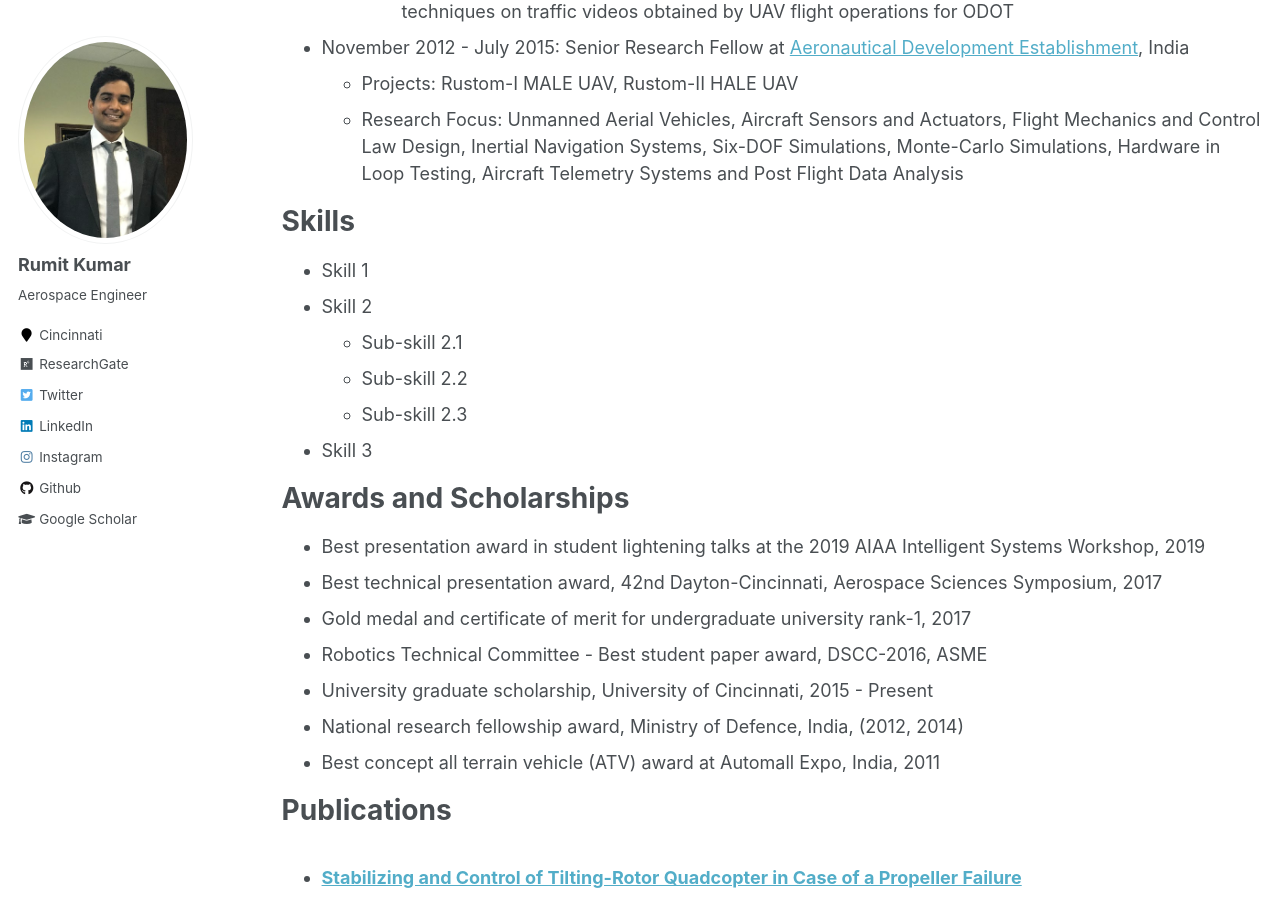
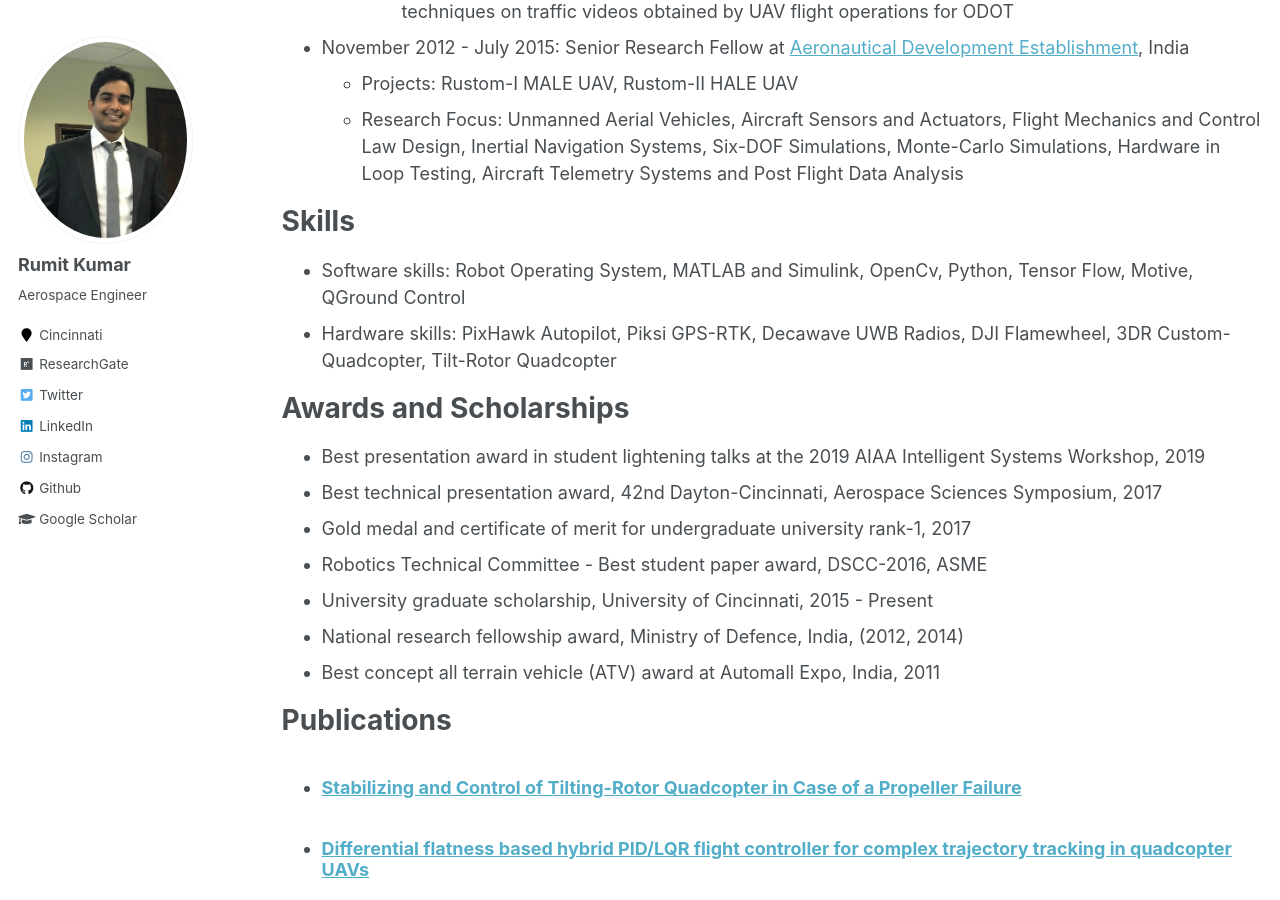
Before and after one commit to kumarrt/kumarrt.github.io, a Jekyll site: the page built from _pages/cv.md, in a window 1280 px wide and 900 px high, scrolled down 617 px. Built offline with Jekyll 4.4.1, drawn with Linux system fonts in a browser that asks for light colours.

Commit message:
Update cv.md

```diff
--- a/_pages/cv.md
+++ b/_pages/cv.md
@@ -33,12 +33,8 @@ Work experience
 
 Skills
 ======
-* Skill 1
-* Skill 2
-  * Sub-skill 2.1
-  * Sub-skill 2.2
-  * Sub-skill 2.3
-* Skill 3
+* Software skills: Robot Operating System, MATLAB and Simulink, OpenCv, Python, Tensor Flow, Motive, QGround Control
+* Hardware skills: PixHawk Autopilot, Piksi GPS-RTK, Decawave UWB Radios, DJI Flamewheel, 3DR Custom-Quadcopter, Tilt-Rotor Quadcopter
 
 
 Awards and Scholarships
```
